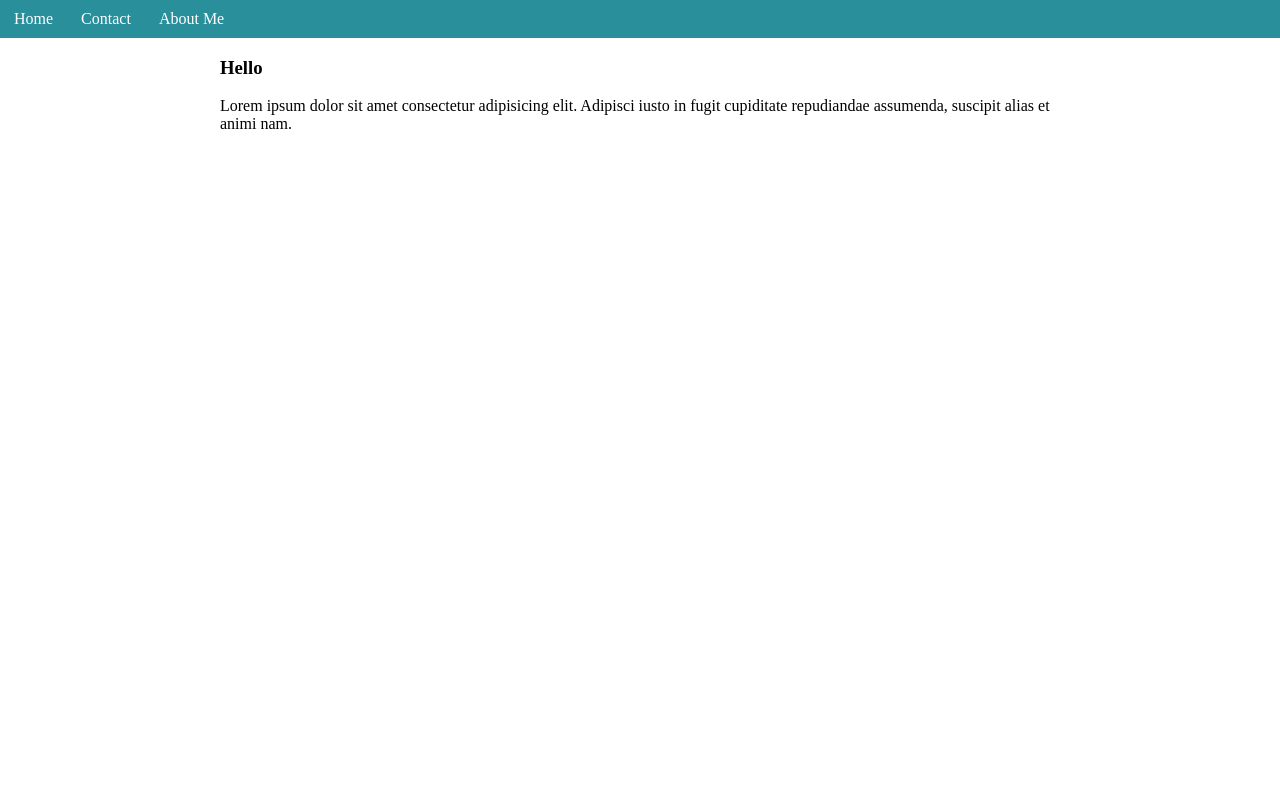
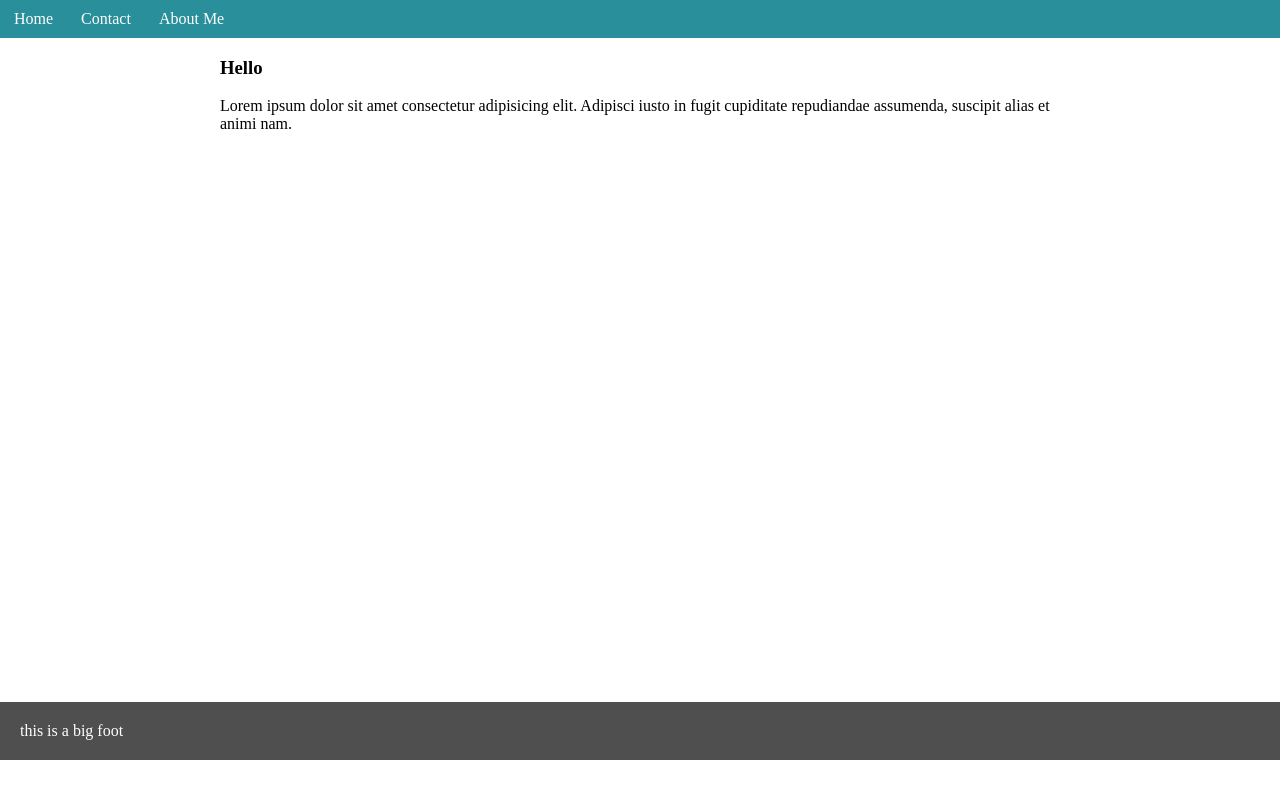
Before and after one commit to ayanbora1994/sample_1, a plain HTML site: page index.html in a window 1280 px wide. Drawn offline with Linux system fonts and the light colour scheme.

Commit message:
added footer and changed main-body height

```diff
--- a/index.html
+++ b/index.html
@@ -16,6 +16,9 @@
 			<h3>Hello</h3>
 			<p>Lorem ipsum dolor sit amet consectetur adipisicing elit. Adipisci iusto in fugit cupiditate repudiandae assumenda, suscipit alias et animi nam.</p>
 		</div>
+		<footer>
+			this is a big foot
+		</footer>
 	</div>
 </body>
 </html>
--- a/style.css
+++ b/style.css
@@ -10,6 +10,10 @@ body,html{
     background-color: #298f9b;
 }
 
+.main-body {
+    min-height: 80vh;
+}
+
 a{
     text-decoration: none;
     padding: 10px 14px;
@@ -17,6 +21,12 @@ a{
     color: #fff;
 }
 
+footer {
+    background: #4f4f4f;
+    padding:20px;
+    color:white;
+}
+
 .main-body{
     max-width: 840px;
     margin: 5px auto;
```
